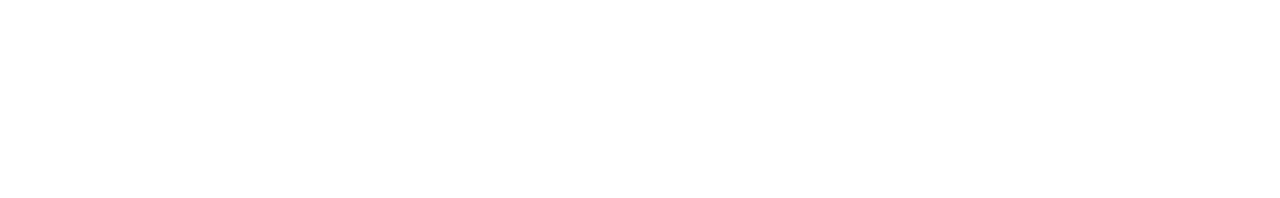
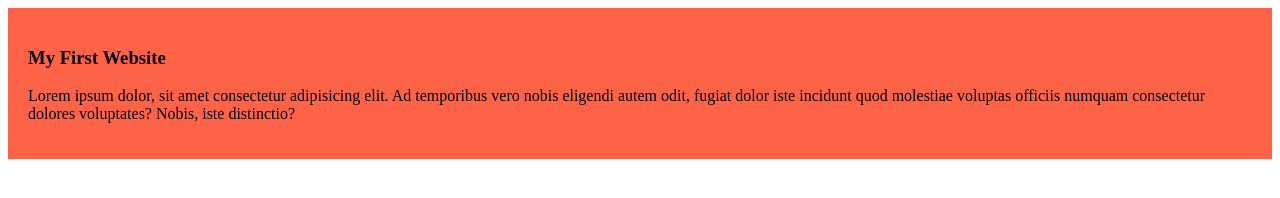
Before and after one commit to developernuralam/my-simple-website, a plain HTML site: page index.html in a window 1280 px wide. Drawn offline with Linux system fonts and the light colour scheme.

Commit message:
added the first blog

```diff
--- a/index.html
+++ b/index.html
@@ -4,8 +4,13 @@
     <meta charset="UTF-8">
     <meta name="viewport" content="width=device-width, initial-scale=1.0">
     <title>My Simple Websitegit </title>
+    <link rel="stylesheet" href="styles/blog.css">
 </head>
 <body>
+    <div>
+        <h3>My First Website</h3>
+        <p>Lorem ipsum dolor, sit amet consectetur adipisicing elit. Ad temporibus vero nobis eligendi autem odit, fugiat dolor iste incidunt quod molestiae voluptas officiis numquam consectetur dolores voluptates? Nobis, iste distinctio?</p>
+    </div>
 
 </body>
 </html>
--- /dev/null
+++ b/styles/blog.css
@@ -0,0 +1,5 @@
+div{
+    background-color: tomato;
+    padding: 20px ;
+
+}
```
